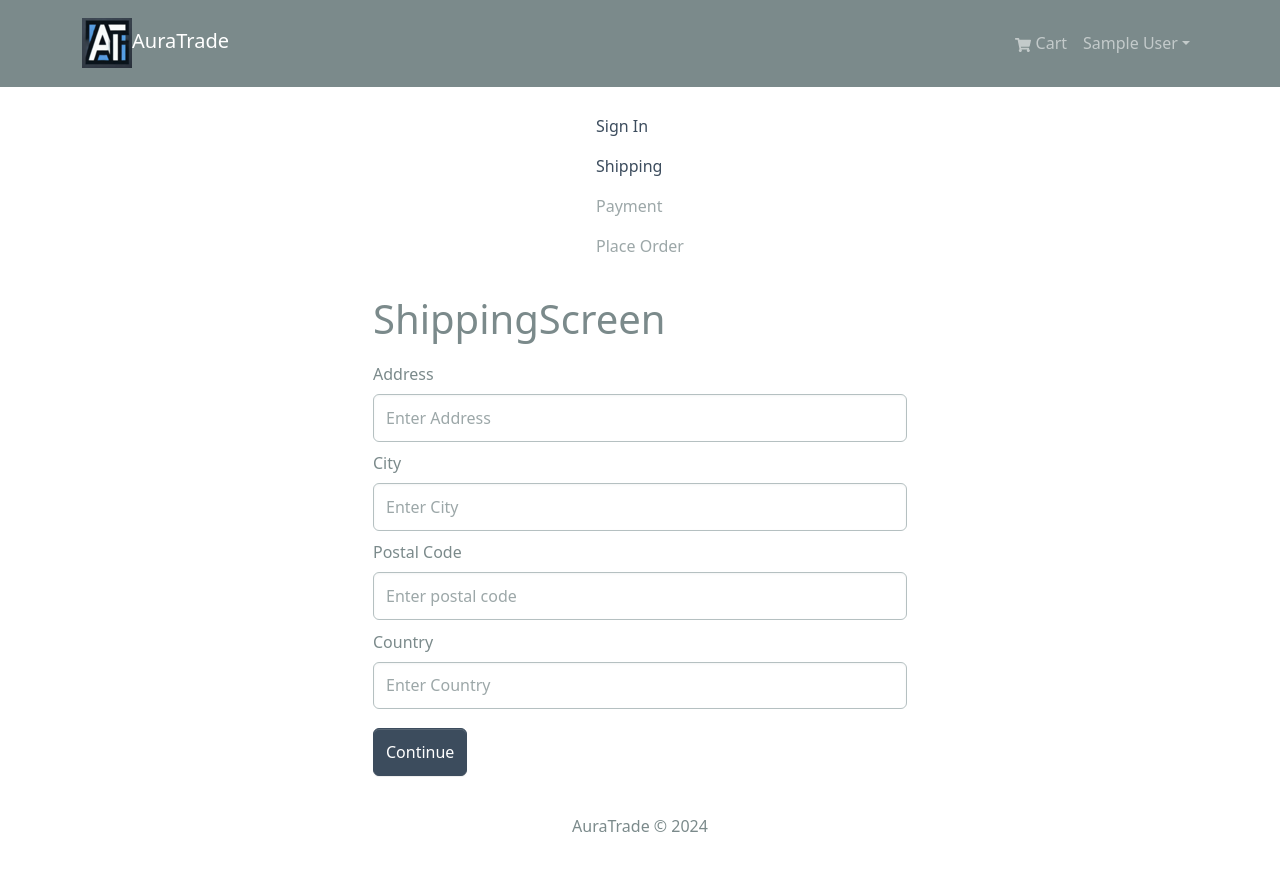
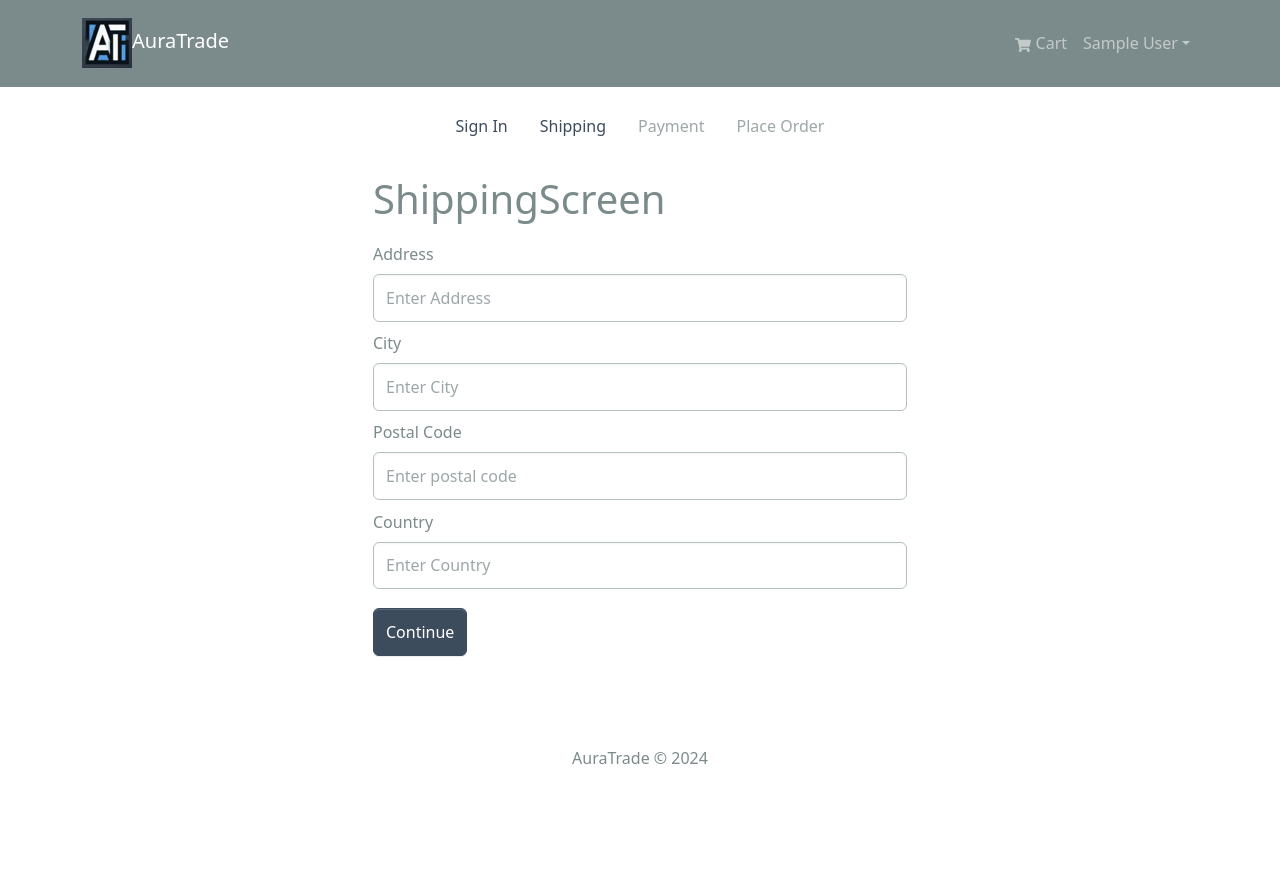
Before and after one commit to Atharva-Nimbalkar/auratrade, a React (Create React App) app in the folder frontend/: page /shipping in a window 1280 px wide. Shown: the top 870 px of the page. After the commit the page ends 805 px from the top, so only its background shows below. Built offline with nearby package versions, Linux system fonts and the light colour scheme; sample sign-in values are in the browser's storage.

Commit message:
checkoutsteps modified

```diff
--- a/frontend/src/components/CheckoutSteps.jsx
+++ b/frontend/src/components/CheckoutSteps.jsx
@@ -13,6 +13,8 @@ const CheckoutSteps = ({step1,step2,step3,step4}) => {
                 ):(
                     <Nav.Link disabled>Sign In</Nav.Link>
                 )}
+                 </Nav.Item>
+            <Nav.Item>
                  {step2 ? (
                     <LinkContainer to='/shipping'>
                         <Nav.Link>Shipping</Nav.Link>
@@ -20,7 +22,8 @@ const CheckoutSteps = ({step1,step2,step3,step4}) => {
                 ):(
                     <Nav.Link disabled>Shipping</Nav.Link>
                 )}
-
+                </Nav.Item>
+                <Nav.Item>
                 {step3 ? (
                     <LinkContainer to='/payment'>
                         <Nav.Link>Payment</Nav.Link>
@@ -28,7 +31,9 @@ const CheckoutSteps = ({step1,step2,step3,step4}) => {
                 ):(
                     <Nav.Link disabled>Payment</Nav.Link>
                 )}
-                {step3 ? (
+                  </Nav.Item>
+                <Nav.Item>
+                {step4 ? (
                     <LinkContainer to='/placeorder'>
                         <Nav.Link>Place Order</Nav.Link>
                     </LinkContainer>
```
